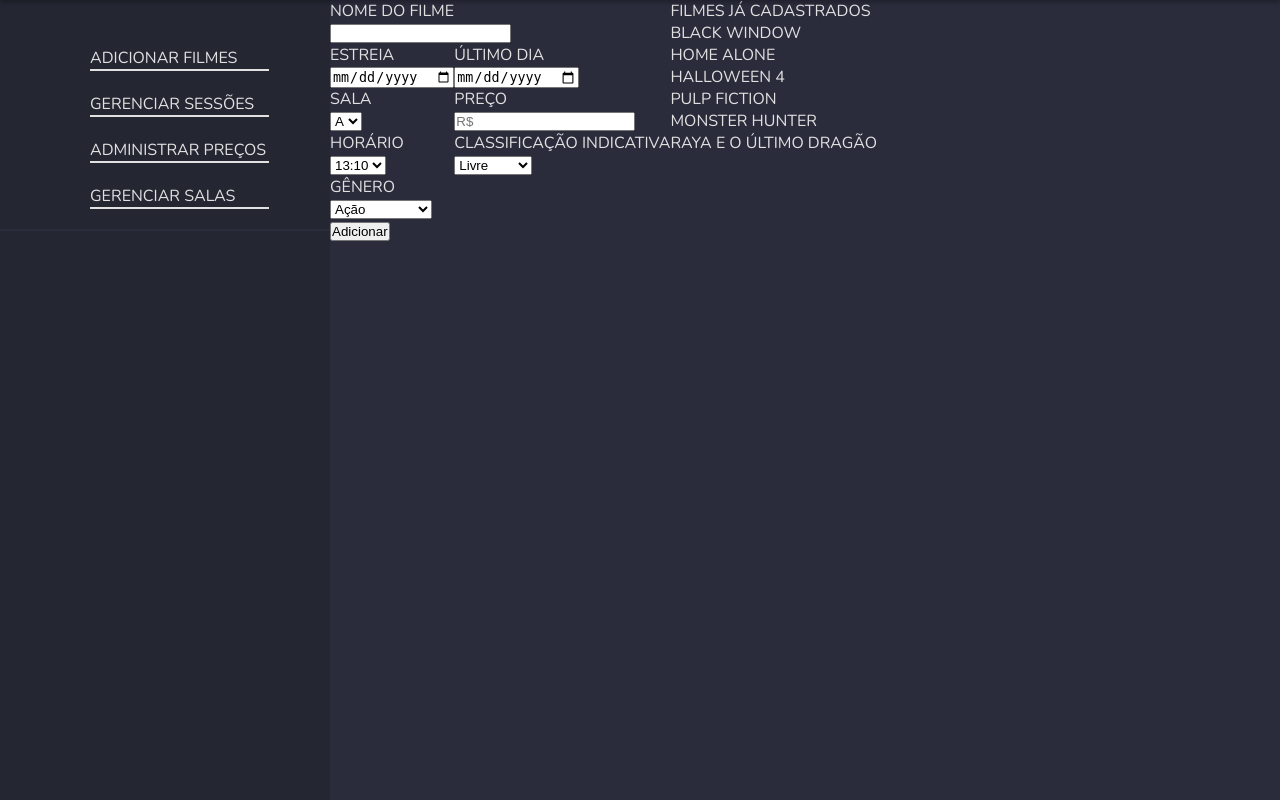
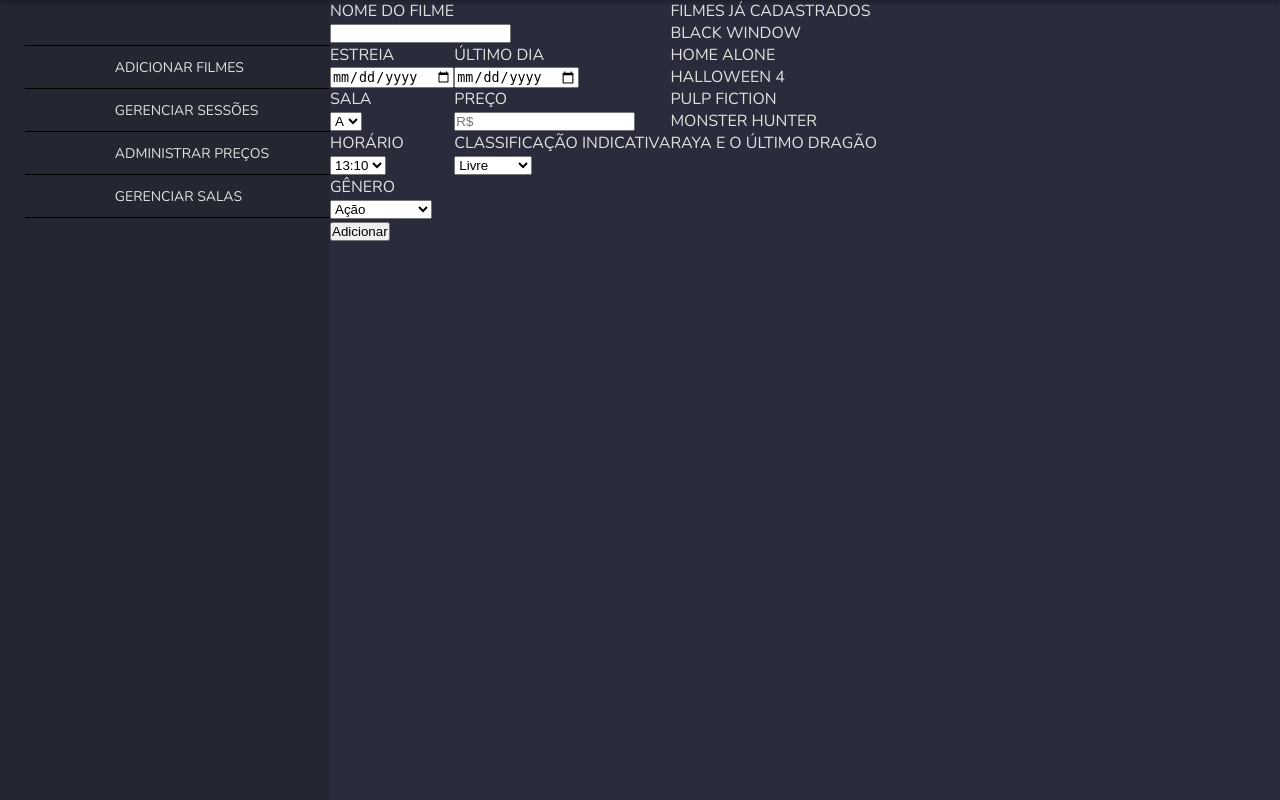
Before and after one commit to estefaneluz/projetoCinema, a PHP site: page /acesso-adm.html in a window 1280 px wide. Shown: the part 80-880 px from the top of the page. Run offline with PHP 8.4, Linux system fonts and the light colour scheme.

Commit message:
Estilizando barra de navegacao

```diff
--- a/css/acesso-adm.css
+++ b/css/acesso-adm.css
@@ -69,55 +69,49 @@
   .menu ul li a:hover,
   header .btn:hover {
     color: #ffbf54;
+    cursor: pointer;
   }
 
-  header .btn:hover {
-    cursor: pointer;
-  }
+
  /*CORPO DA PAGINA*/
   .acesso-adm{
       display: flex;
       flex-direction: row;
   }
   .menu-adm{
-      height: 100vh;
-      background-color: #242732;
-      width:330px;
+    height: 100vh;
+    background-color: #242732;
+    width:330px;
 
   }
   .menu-adm nav{
     margin-top: 45px;
+    float: right;
+  }
+  .menu-adm nav ul li{
+    border-bottom: 1px solid black; /*ajustar cor*/
+    width: 100%;
+    padding: 10px 61px 10px 90px;
+  }
+  .menu-adm nav ul li:nth-child(1){
+    border-top: 1px solid black;
+  }
+  .menu-adm nav ul li:hover{
+    background: #3f3d56;
+    transform: translate(2px) scale(1.1);
+    width: 310px;
+    border-top: 1px solid black;
 
   }
-  .menu-adm nav ul::after{
-    content: "";
-    display: block;
-    width: 100%;
-    height: 2px;
-    background: #2a2c3c; /*ajustar cor*/
-
-  }
-  .menu-adm nav ul li{
-    padding: 2px 61px 20px 90px;
-  }
-  .menu-adm nav ul li:hover{
-    background-color: #3f3d56;
-  }
-
   .menu-adm nav ul li a{
     text-transform: uppercase;
     color: #e1e1e1;
-
-    font-size: 16px;
+    font-size: 14px;
+    width:280px;
 
   }
-  .menu-adm nav ul li a::after{/*ajustar posiçao do clearfix*/
-    content: "";
-    display: block;
-    width: 100%;
-    height: 2px;
-    background: #e1e1e1 ; /*ajustar cor*/
-
+  .menu-adm nav ul li a:hover{
+    color:#ffbf54;
   }
   /*CADASTRO DE FILMES*/
   .cadastro-filmes{
```
